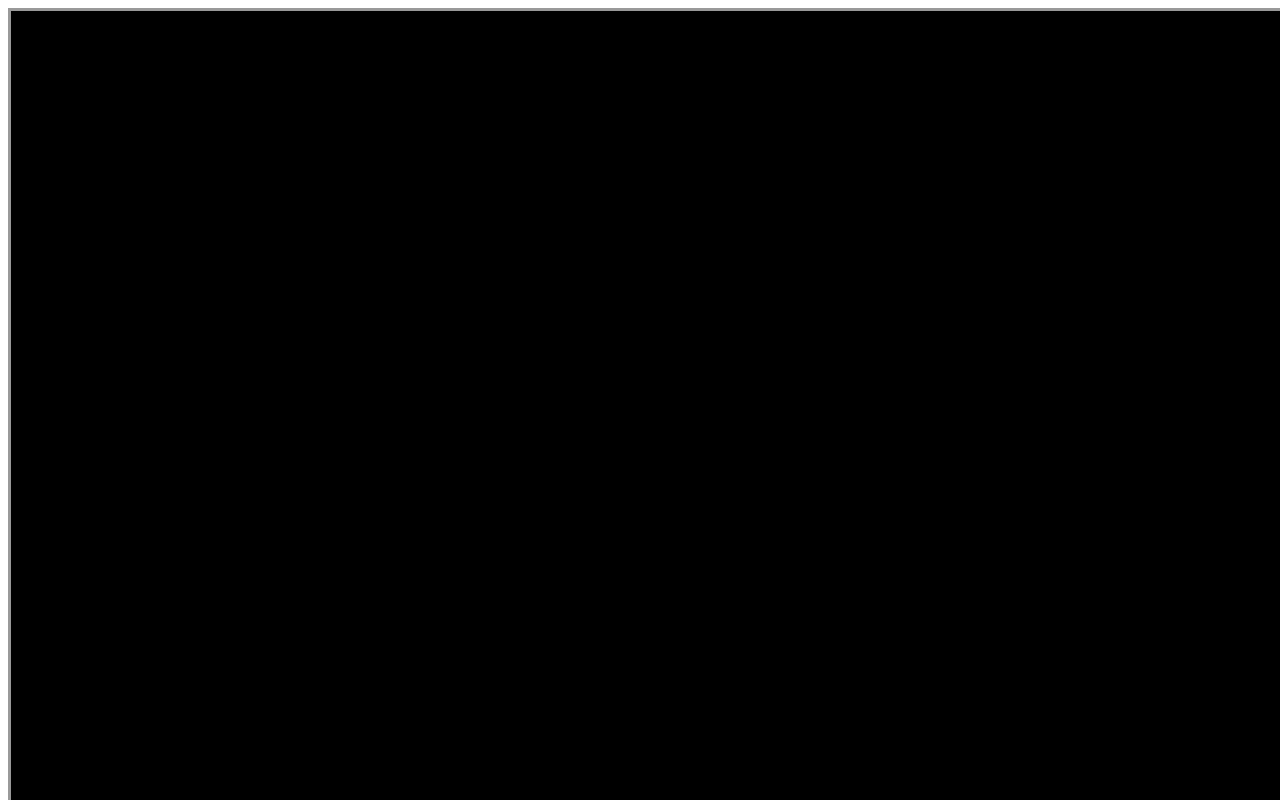
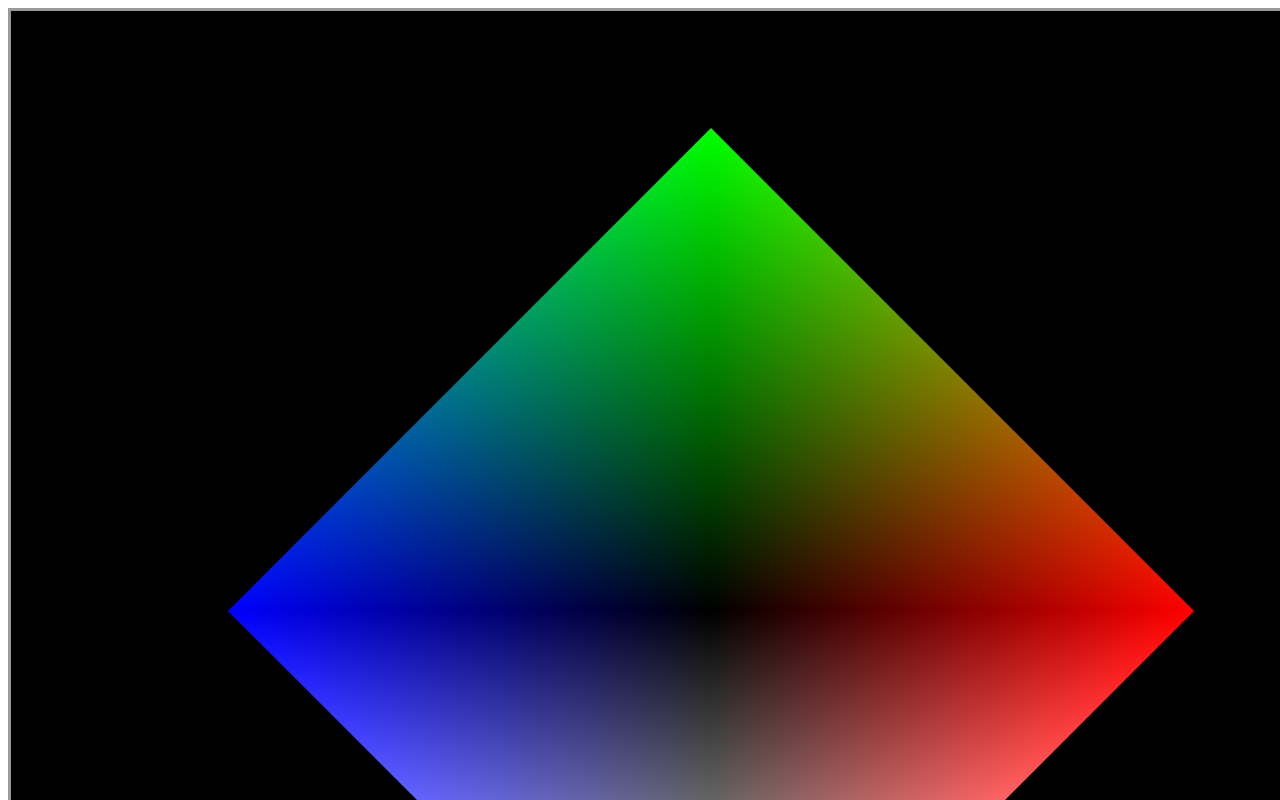
Before and after one commit to hayato-i/rt_waveViewer, a plain HTML site: page index.html in a window 1280 px wide. Shown: the top 800 px of the page. Drawn offline with Linux system fonts and the light colour scheme.

Commit message:
cant auto draw

```diff
--- a/index.html
+++ b/index.html
@@ -4,26 +4,30 @@
         <meta http-equiv="Content-Type" content="text/html; charset=UTF-8">
 		<script id="vs" type="x-shader/x-vertex">
 attribute vec3 position;
+attribute vec4 color;
 uniform   mat4 mvpMatrix;
+varying   vec4 vColor;
 
 void main(){
 	gl_Position = mvpMatrix * vec4(position, 1.0);
+    vColor = color;
 }
 		</script>
 		<script id="fs" type="x-shader/x-fragment">
 precision mediump float;
+varying vec4 vColor;
 void main(){
-	gl_FragColor = vec4(1.0, 1.0, 1.0, 1.0);
+	gl_FragColor = vColor;
 }
 		</script>
         <link rel="stylesheet" href="style.css">
+        <script src="minMatrix.js"></script>
         <script src="viewer.js"></script>
-        <script src="minMatrix.js"></script>
         <title> RealTime-WebAudio</title>
     </head>
     <body>
         <div>
-            <canvas id="main" width="1400" height="1080"></canvas>
+            <canvas id="main"></canvas>
         </div>
         <div class="box">
             <canvas id="wave" width="640" height="360"></canvas>
--- a/viewer.js
+++ b/viewer.js
@@ -24,7 +24,10 @@ window.onload = function(){
 
     // Canvas設定
     mainc = document.getElementById('main');
-    gl = mainc.getContext('webgl');
+    mainc.width = 1400;
+    mainc.height = 1200;
+
+    gl = mainc.getContext('webgl') || c.getContext('experimental-webgl');
 
     // - シェーダとプログラムオブジェクトの初期化 ---------------------------------
 	// シェーダのソースを取得
@@ -40,20 +43,33 @@ window.onload = function(){
 
 	// - 頂点属性に関する処理 -----------------------------------------------------
 	// attributeLocationの取得
-	var attLocation = gl.getAttribLocation(prg, 'position');
+	var attLocation = [];
+    attLocation[0] = gl.getAttribLocation(prg, 'position');
+    attLocation[1] = gl.getAttribLocation(prg, 'color');
 
 	// attributeの要素数
-	var attStride = 3;
+	var attStride = [];
+    attStride[0] = 3;
+    attStride[1] = 4;
 
 	// モデル(頂点)データ
 	var circleData = circle(4);
     var vPosition = circleData.p;
     var index = circleData.idx;
+    var vColor = [
+		 1.0, 0.0, 0.0, 1.0,
+		 0.0, 1.0, 0.0, 1.0,
+		 0.0, 0.0, 1.0, 1.0,
+		 1.0, 1.0, 1.0, 1.0,
+         0.0, 0.0, 0.0, 1.0
+	];
 
 	// VBOの生成
-	var vbo = create_vbo(vPosition);
+	var attVBO = [];
+    attVBO[0] = create_vbo(vPosition);
+    attVBO[1] = create_vbo(vColor);
 
-    set_attribute(vbo, attLocation, attStride);
+    set_attribute(attVBO, attLocation, attStride);
 
     var ibo = create_ibo(index);
 
@@ -71,7 +87,6 @@ window.onload = function(){
 	var vpMatrix = m.identity(m.create());
 	var mvpMatrix = m.identity(m.create());
 
-
 	// - レンダリングのための WebGL 初期化設定 ------------------------------------
 	// ビューポートを設定する
 	gl.viewport(0, 0, mainc.width, mainc.height);
@@ -85,7 +100,6 @@ window.onload = function(){
 	// canvasを初期化
 	gl.clear(gl.COLOR_BUFFER_BIT | gl.DEPTH_BUFFER_BIT);
 
-
 	// - 行列の計算 ---------------------------------------------------------------
 	// ビュー座標変換行列
 	m.lookAt([0.0, 0.0, 3.0], [0.0, 0.0, 0.0], [0.0, 1.0, 0.0], vMatrix);
@@ -97,14 +111,12 @@ window.onload = function(){
 	m.multiply(pMatrix, vMatrix, vpMatrix);
 	m.multiply(vpMatrix, mMatrix, mvpMatrix);
 
-
 	// - uniform 関連の初期化と登録 -----------------------------------------------
 	// uniformLocationの取得
 	var uniLocation = gl.getUniformLocation(prg, 'mvpMatrix');
 
 	// uniformLocationへ座標変換行列を登録
 	gl.uniformMatrix4fv(uniLocation, false, mvpMatrix);
-
 
 	// - レンダリング -------------------------------------------------------------
 	// モデルの描画
@@ -113,6 +125,45 @@ window.onload = function(){
 	// コンテキストの再描画
 	gl.flush();
 
+};
+
+function circle(num){
+    var pos = new Array();
+    var id = new Array();
+    var col = new Array();
+    var x, y, z;
+    var t = 360 / num;
+    var rad = t * Math.PI / 180;
+    for(var i=0; i<num; i++){
+        var j = rad * i;
+        x = parseFloat(Math.round(Math.cos(j)));
+        y = parseFloat(Math.round(Math.sin(j)));
+        z = 0.0;
+        pos.push(x, y, z);
+    }
+    pos.push(0.0, 0.0, 0.0);
+
+    for(i=0; i<num-1; i++){
+        id.push(num+1, i, i+1);
+    }
+    id.push(num+1, num-1, 0);
+
+    return {p:pos, idx:id};
+}
+
+function sphere(){
+
+}
+
+/*
+    num:分割数
+    r:底面の半径
+    rad:角度
+    len:高さ
+    */
+function cone(){
+
+}
 
 // - 各種ユーティリティ関数 ---------------------------------------------------
 /**
@@ -148,46 +199,6 @@ window.onload = function(){
         return null;
     }
 }
-
-
-    function circle(num){
-        var pos = new Array();
-        var id = new Array();
-        var x, y, z;
-        var rad = Math.PI * 2 / num;
-        for(var i=0; i<num; i++){
-            var j = Math.round(rad * i);
-            x = Math.round(Math.cos(j));
-            y = Math.round(Math.sin(j));
-            z = 0.0;
-            pos.push(x, y, z);
-        }
-        pos.push(0.0, 0.0, 0.0);
-
-        for(i=0; i<num-1; i++){
-            id.push(num+1, i, i+1);
-        }
-        id.push(num+1, num-1, 0);
-
-        return {p:pos, idx:id};
-    }
-
-    function sphere(){
-
-    }
-
-    /*
-     num:分割数
-     r:底面の半径
-     rad:角度
-     len:高さ
-     */
-    function cone(){
-
-    }
-
-};
-
 
 /**
  * プログラムオブジェクトを生成しシェーダをリンクする関数
```
Lines whose indentation alone changed are shown as unchanged.
